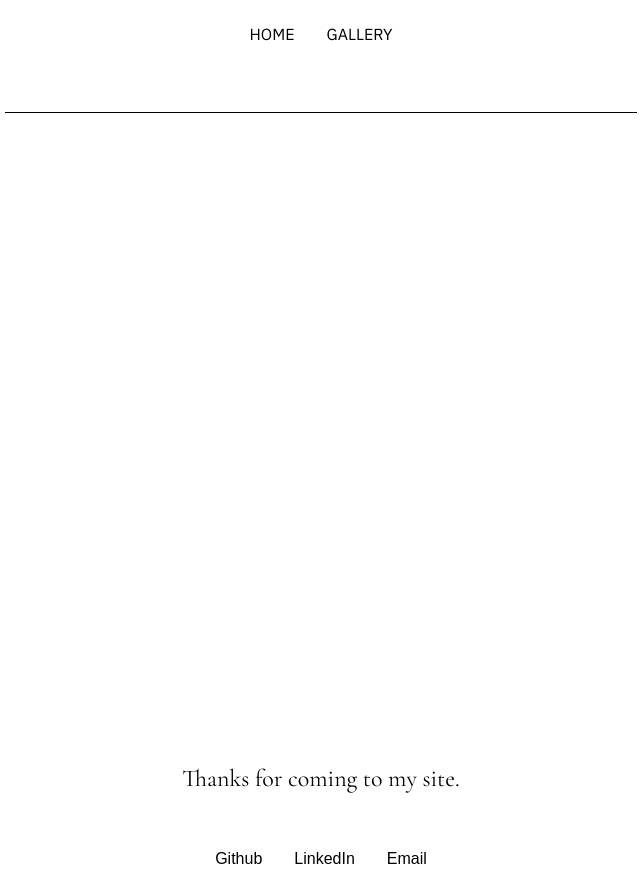
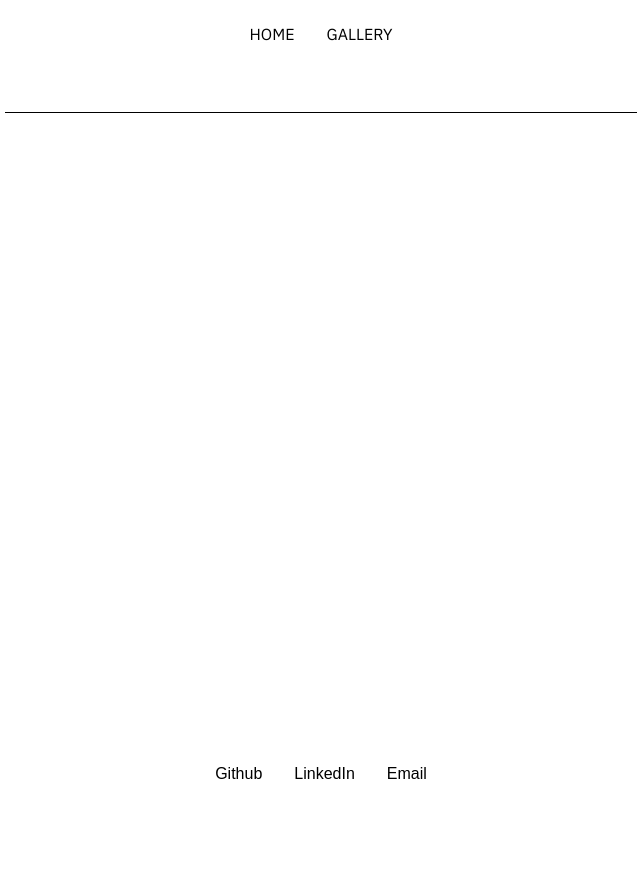
Before and after one commit to jarusll/11ty-portfolio, an Eleventy site: page src/index.md in a window 1280 px wide. Shown: the whole page, without its empty margins (319-959 px from the left). After the commit the page ends 807 px from the top, so only its background shows below. Built offline with nearby package versions, Linux system fonts and the light colour scheme; Eleventy itself is replaced by a stand-in of ours; files that its build step writes are made by us from their sources; what markdown-it-named-code-blocks would draw is missing.

Commit message:
Remove thank you

```diff
--- a/src/_includes/layouts/home.html
+++ b/src/_includes/layouts/home.html
@@ -3,7 +3,4 @@
 <article>
   {{ content | safe }}
 </article>
-
-<h3 class="thanks">Thanks for coming to my site.</h3>
-
 {% endblock %}
--- a/src/main.css
+++ b/src/main.css
@@ -93,11 +93,3 @@ article {
 	object-fit: contain !important;
     }
 }
-
-.thanks {
-    margin-top: 2rem;
-    font-size: 1.5rem;
-    text-align: center;
-    font-family: 'Cormorant Garamond', serif;
-    font-weight: 500;
-}
```
